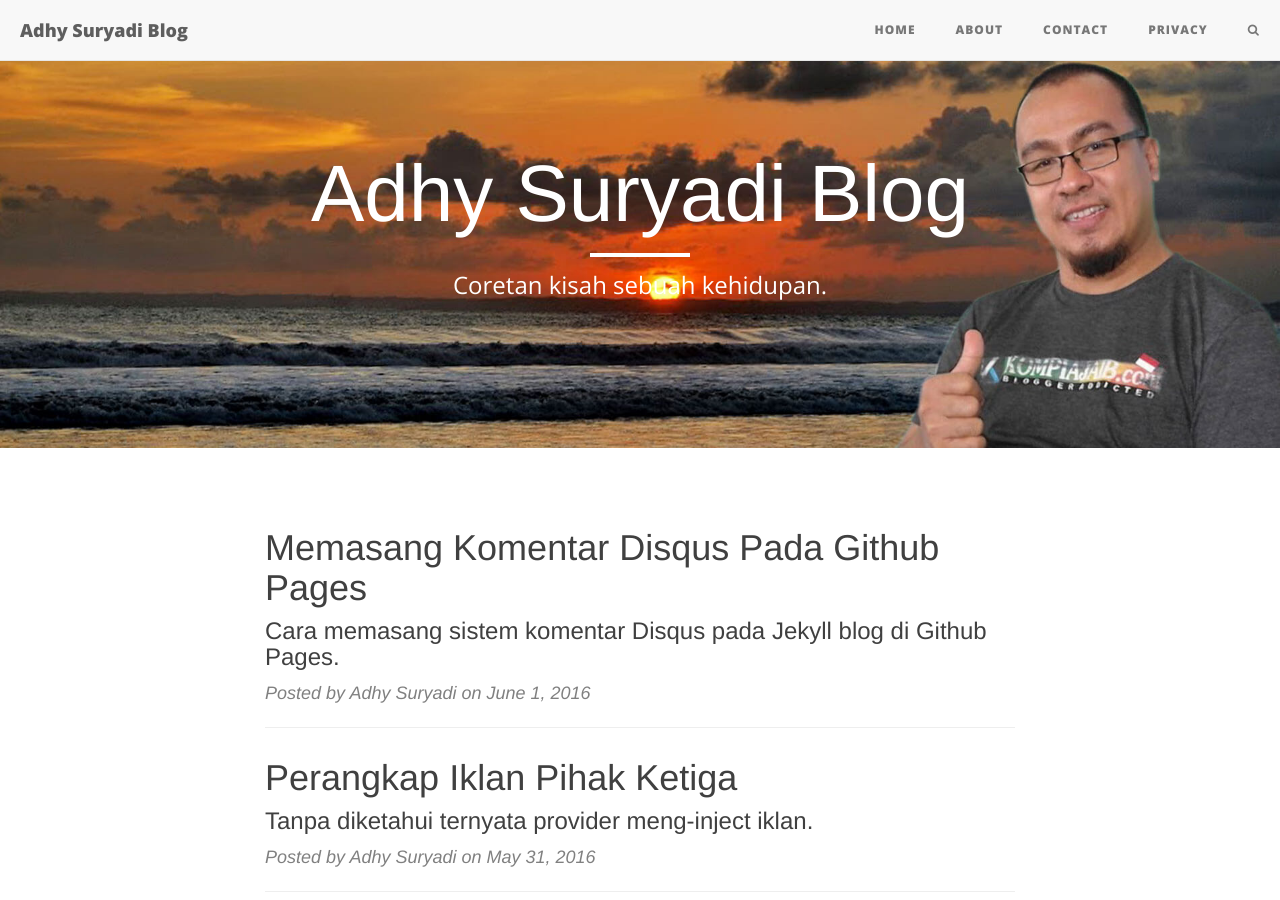
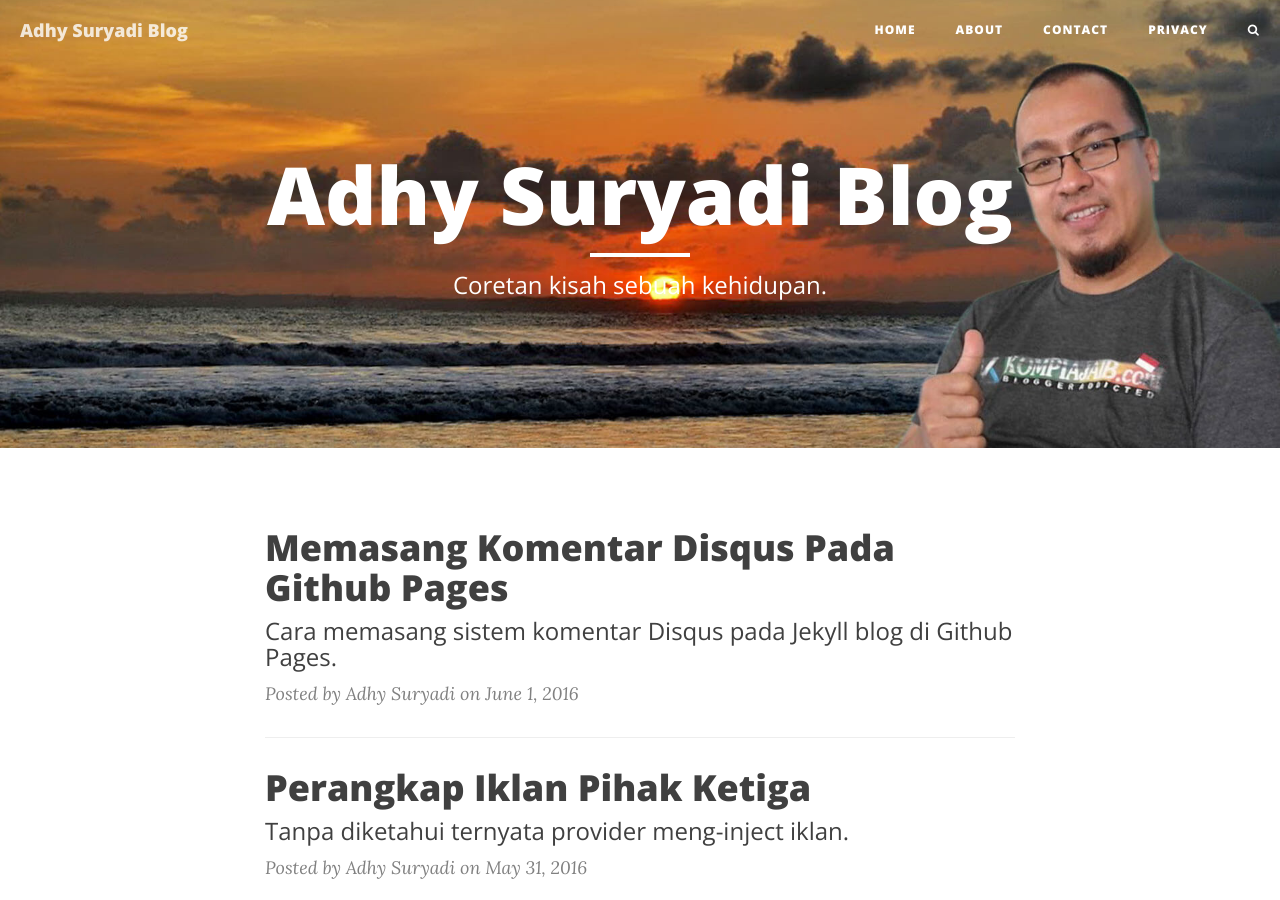
Before and after one commit to KompiAjaib/kompiajaib.github.io, a Jekyll site: the page built from index.html, in a window 1280 px wide and 900 px high. Built offline with Jekyll 4.4.1, drawn with Linux system fonts in a browser that asks for light colours; nearby versions of some CDN libraries; the list of posts is cut into pages by our own code; comment, search, counter and statistics services are not loaded.

Commit message:
Update head.html

```diff
--- a/_includes/head.html
+++ b/_includes/head.html
@@ -1,4 +1,8 @@
 <head>
+    <!-- Bootstrap Core CSS -->
+    <link rel="stylesheet" href="{{ "/css/bootstrap.min.css" | prepend: site.baseurl }}">
+    <!-- Custom CSS -->
+    <link rel="stylesheet" href="{{ "/css/clean-blog.css" | prepend: site.baseurl }}">
     <meta charset="utf-8">
     <meta http-equiv="X-UA-Compatible" content="IE=edge">
     <meta name="viewport" content="width=device-width, initial-scale=1">
@@ -18,7 +22,7 @@
 <script>
 //<![CDATA[
 function loadCSS(e, t, n) { "use strict"; var i = window.document.createElement("link"); var o = t || window.document.getElementsByTagName("script")[0]; i.rel = "stylesheet"; i.href = e; i.media = "only x"; o.parentNode.insertBefore(i, o); setTimeout(function () { i.media = n || "all" }) }
-loadCSS("//maxcdn.bootstrapcdn.com/font-awesome/4.3.0/css/font-awesome.min.css");loadCSS("//fonts.googleapis.com/css?family=Lora:400,700,400italic,700italic%7COpen+Sans:300italic,400italic,600italic,700italic,800italic,400,300,600,700,800");loadCSS("{{ "/css/clean-blog.css" | prepend: site.baseurl }}");loadCSS("{{ "/css/bootstrap.min.css" | prepend: site.baseurl }}");
+loadCSS("//maxcdn.bootstrapcdn.com/font-awesome/4.3.0/css/font-awesome.min.css");loadCSS("//fonts.googleapis.com/css?family=Lora:400,700,400italic,700italic%7COpen+Sans:300italic,400italic,600italic,700italic,800italic,400,300,600,700,800");
 //]]>
 </script>
 </head>
```
